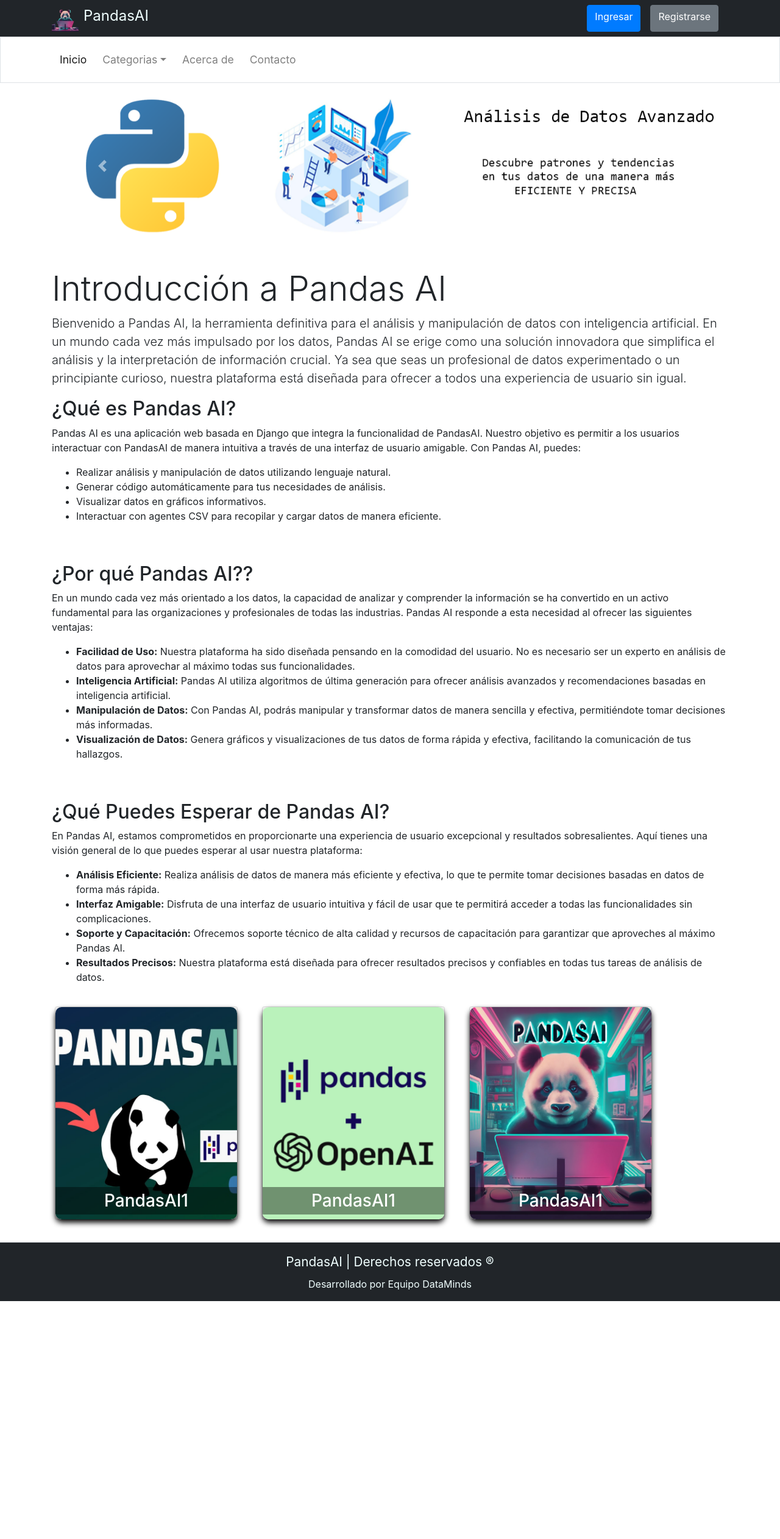
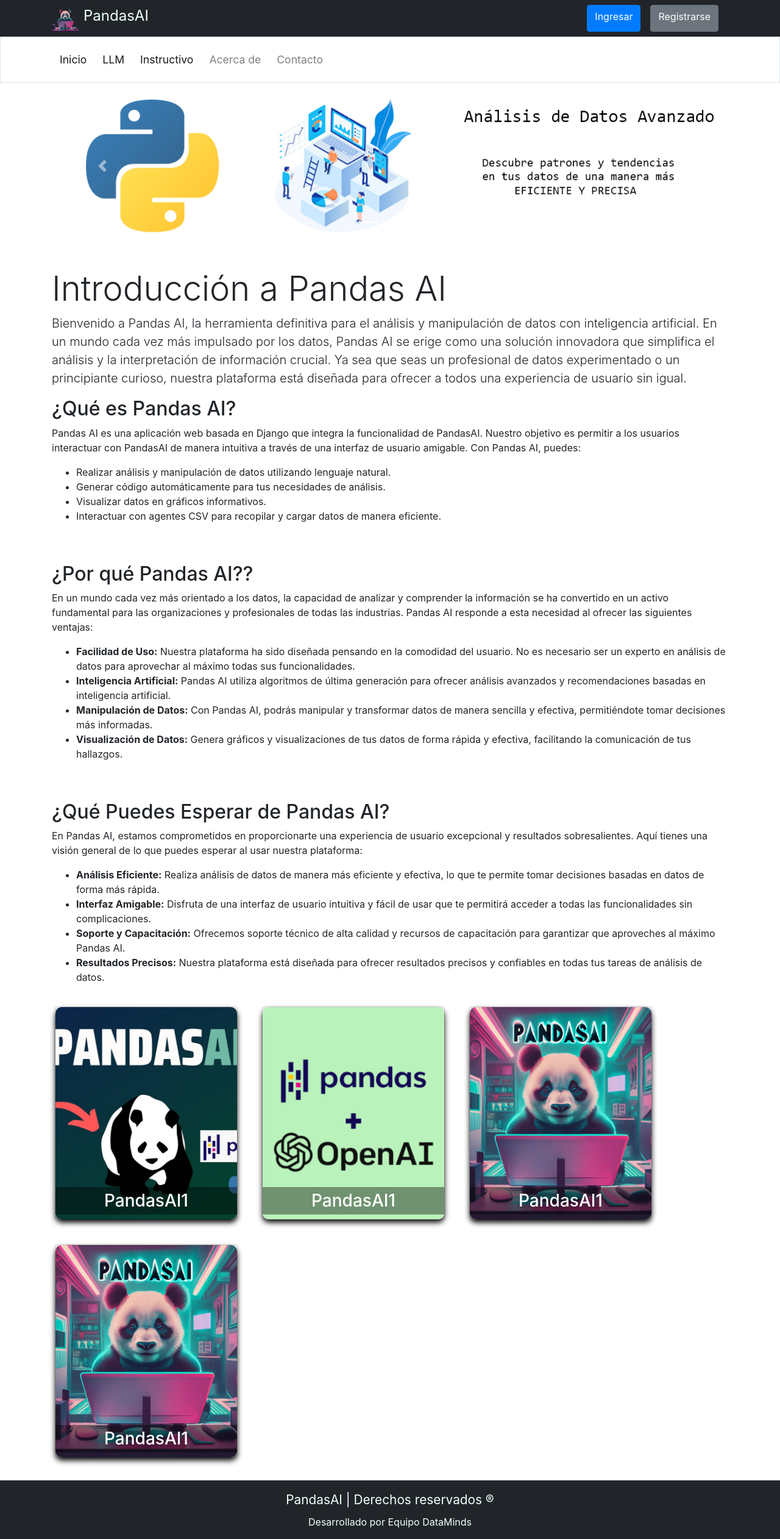
Before and after one commit to Kaaydenn/PandasAI2, a Django app: template sitio/templates/sitio/producto/index.html in a window 1280 px wide. Shown: the whole page at 61% size. Before the commit the page ends 2133 px from the top, so only its background shows below. Run offline with Django 3.2, Linux system fonts and the light colour scheme; the template is opened without the code that fills it, so the values that code supplies are empty; some libraries are stand-ins or nearby versions.

Commit message:
Layout Changes

```diff
--- a/sitio/templates/sitio/layout.html
+++ b/sitio/templates/sitio/layout.html
@@ -71,16 +71,11 @@
                     <li class="nav-item active">
                         <a class="nav-link" href="/">Inicio</a>
                     </li>
-                    <li class="nav-item dropdown">
-                        <a class="nav-link dropdown-toggle" href="#" id="dropdownId" data-toggle="dropdown"
-                            aria-haspopup="true" aria-expanded="false">Categorias</a>
-                        <div class="dropdown-menu" aria-labelledby="dropdownId">
-
-                            {% for categoria in categorias %}
-                                <a class="dropdown-item" href="{% url 'SITIO:productos_por_categoria' categoria.id %}">{{ categoria.descripcion.capitalize }}</a>
-                            {% endfor %}
-
-                        </div>
+                    <li class="nav-item active">
+                        <a class="nav-link" href="#">LLM</a>
+                    </li>
+                    <li class="nav-item active">
+                        <a class="nav-link" href="#">Instructivo</a>
                     </li>
                     <li class="nav-item">
                         <a class="nav-link" href="{% url 'SITIO:acerca_de' %}">Acerca de</a>
--- a/sitio/templates/sitio/producto/index.html
+++ b/sitio/templates/sitio/producto/index.html
@@ -130,6 +130,19 @@
       </div>
   </div>
 </div>
+<div class="card">
+  <div class="face front">
+      <img src="/media/imagenes/PandasAI3.jpeg" alt="">
+      <h3>PandasAI1</h3>
+  </div>
+  <div class="face back">
+      <h3>PandasAI1</h3>
+      <p>Lorem ipsum dolor sit amet consectetur adipisicing elit. Nostrum distinctio rem commodi ab cupiditate possimus dolorum, eligendi at aspernatur vel delectus, libero placeat necessitatibus sapiente natus ipsum non qui dolorem.</p>
+      <div class="link">
+          <a href="#">Details</a>
+      </div>
+  </div>
+</div>
 
 
 {% endblock %}
```
Also changed, not shown: db.sqlite3.
